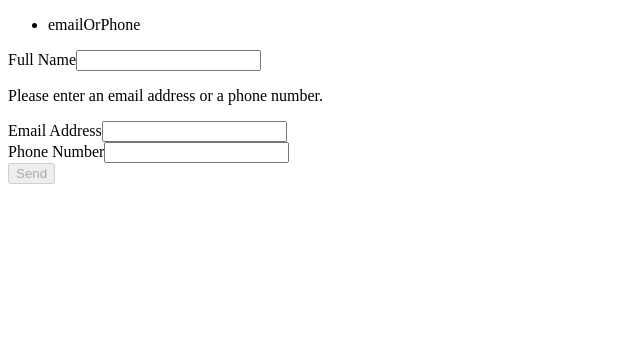
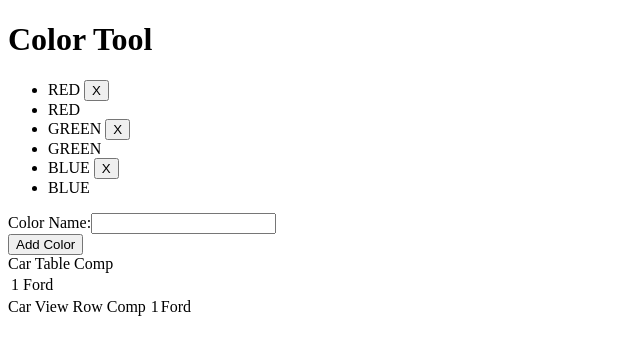
Before and after one commit to t4d-classes/angular_01062020, an Angular app in the folder demo-app/: page / in a window 1280 px wide. Shown: the top 354 px of the page, without its empty margins (0-640 px from the left). Built offline with nearby package versions, Linux system fonts and the light colour scheme.

Commit message:
add code demos

```diff
--- a/demo-app/src/app/app.component.html
+++ b/demo-app/src/app/app.component.html
@@ -1,4 +1,4 @@
-<!-- <app-color-home></app-color-home> -->
+<app-color-home></app-color-home>
 <!-- <app-car-home></app-car-home> -->
 <!-- <app-form-home></app-form-home> -->
-<app-contact-form></app-contact-form>
+<!-- <app-contact-form></app-contact-form> -->
--- a/demo-app/src/app/color-tool/components/color-home/color-home.component.ts
+++ b/demo-app/src/app/color-tool/components/color-home/color-home.component.ts
@@ -1,6 +1,7 @@
 import { Component, OnInit } from '@angular/core';
 
 import { Color } from '../../models/color';
+import { ColorsService } from '../../services/colors.service';
 
 @Component({
   selector: 'app-color-home',
@@ -11,16 +12,12 @@ export class ColorHomeComponent implements OnInit {
 
   headerText = 'Color Tool';
 
-  colors: Color[] = [
-    { id: 1, name: 'red' },
-    { id: 2, name: 'blue' },
-    { id: 3, name: 'gray' },
-    { id: 4, name: 'purple' },
-  ];
+  colors: Color[] = [];
 
-  constructor() { }
+  constructor(private colorsSvc: ColorsService) { }
 
   ngOnInit() {
+    this.colors = this.colorsSvc.all();
   }
 
   doAddColor(color: Color) {
--- /dev/null
+++ b/demo-app/src/app/color-tool/services/colors.service.ts
@@ -0,0 +1,21 @@
+import { Injectable } from '@angular/core';
+
+import { Color } from '../models/color';
+
+@Injectable({
+  providedIn: 'root'
+})
+export class ColorsService {
+
+  private colors: Color[] = [
+    { id: 1, name: 'red' },
+    { id: 2, name: 'green' },
+    { id: 3, name: 'blue' }
+  ];
+
+  constructor() { }
+
+  all() {
+    return this.colors;
+  }
+}
```
Also changed, not shown: demo-app/exercises/exercise-15.txt (added), 1 other file (tests, documents, lock files or other folders).
